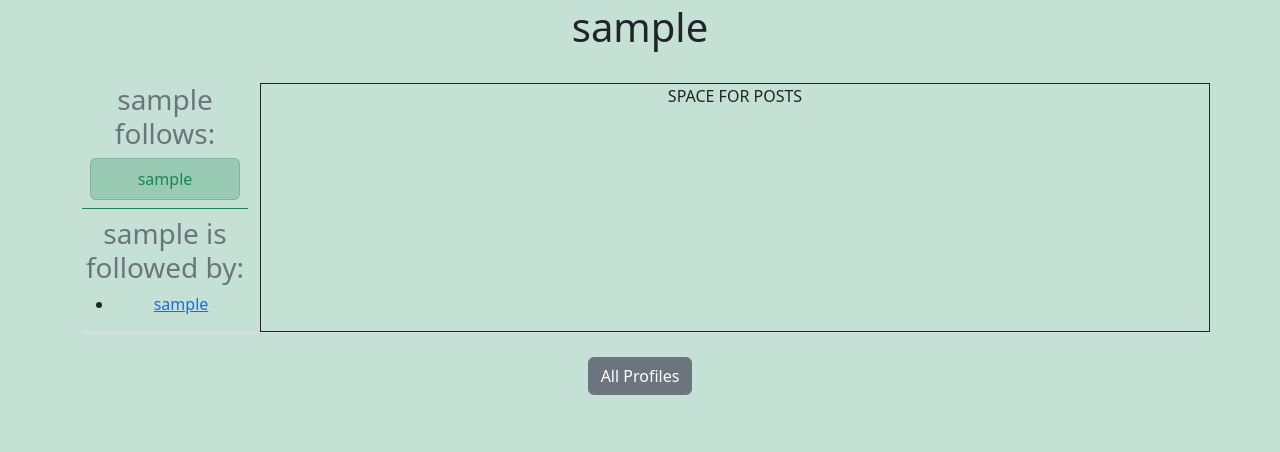
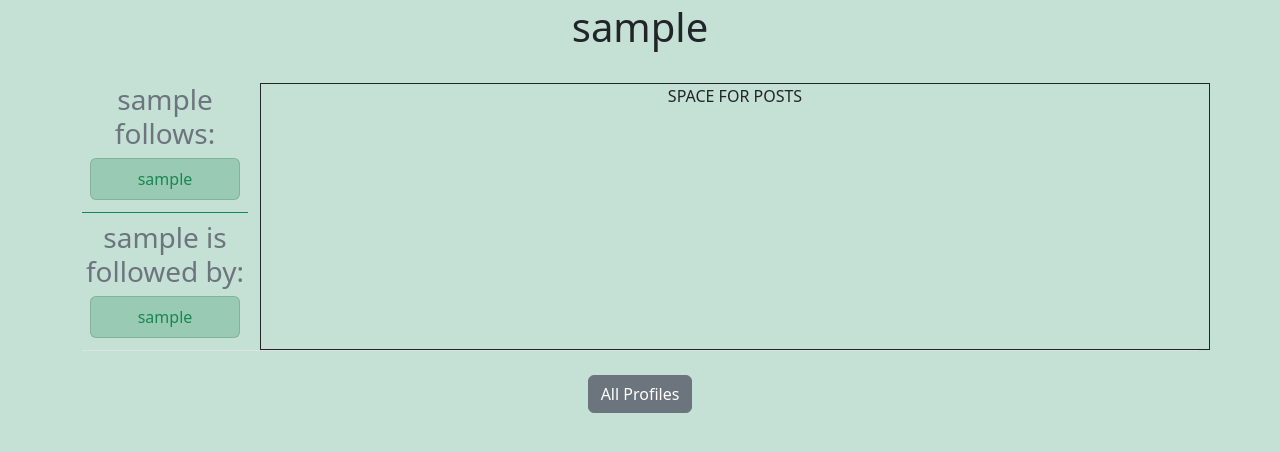
Before and after one commit to ScottQuinn144/KarenBook, a Django app: page /profile/1 in a window 1280 px wide. Shown: the part 134-586 px from the top of the page. Run offline with Django 3.2, Linux system fonts and the light colour scheme; tables that the repository leaves empty hold one stand-in row (values such as "Sample post").

Commit message:
added links to all profiles from followers/following list

```diff
--- a/templates/socials/profile.html
+++ b/templates/socials/profile.html
@@ -31,8 +31,8 @@
                 <div class="text-center mb-2 border-bottom border-success">
                     <ul class="list-group m-2">
                         {% for following in profile.follows.all %}
-                        <li class="list-group-item bg-success bg-opacity-25">
-                            <a class="text-decoration-none text-success" href="#">
+                        <li class="list-group-item bg-success bg-opacity-25 mb-1">
+                            <a class="text-decoration-none text-success" href="{% url 'profile' following.id %}">
                                 {{ following }}
                             </a>
                         </li>
@@ -42,14 +42,14 @@
             </div>
 
             <div class="block">
-                <h3 class="text-muted">
+                <h3 class="text-muted text-decoration-none">
                     {{profile.user.username}} is followed by:
                 </h3>
                 <div class="content">
-                    <ul>
+                    <ul class="list-group m-2">
                         {% for follower in profile.followed_by.all %}
-                        <li>
-                            <a href="#">
+                        <li class="list-group-item bg-success bg-opacity-25 mb-1">
+                            <a class="text-decoration-none text-success" href="{% url 'profile' follower.id%}">
                                 {{ follower }}
                             </a>
                         </li>
```
